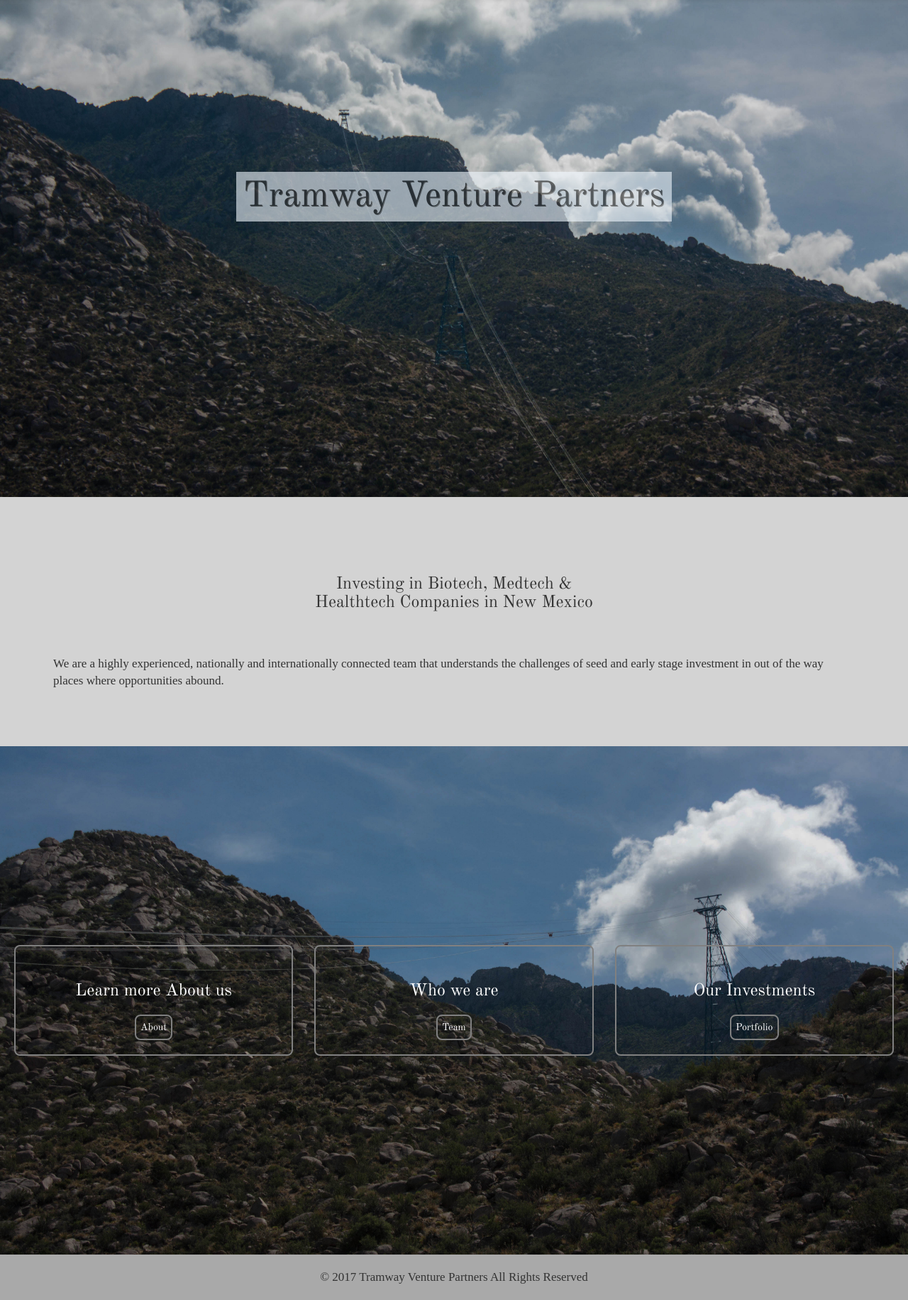
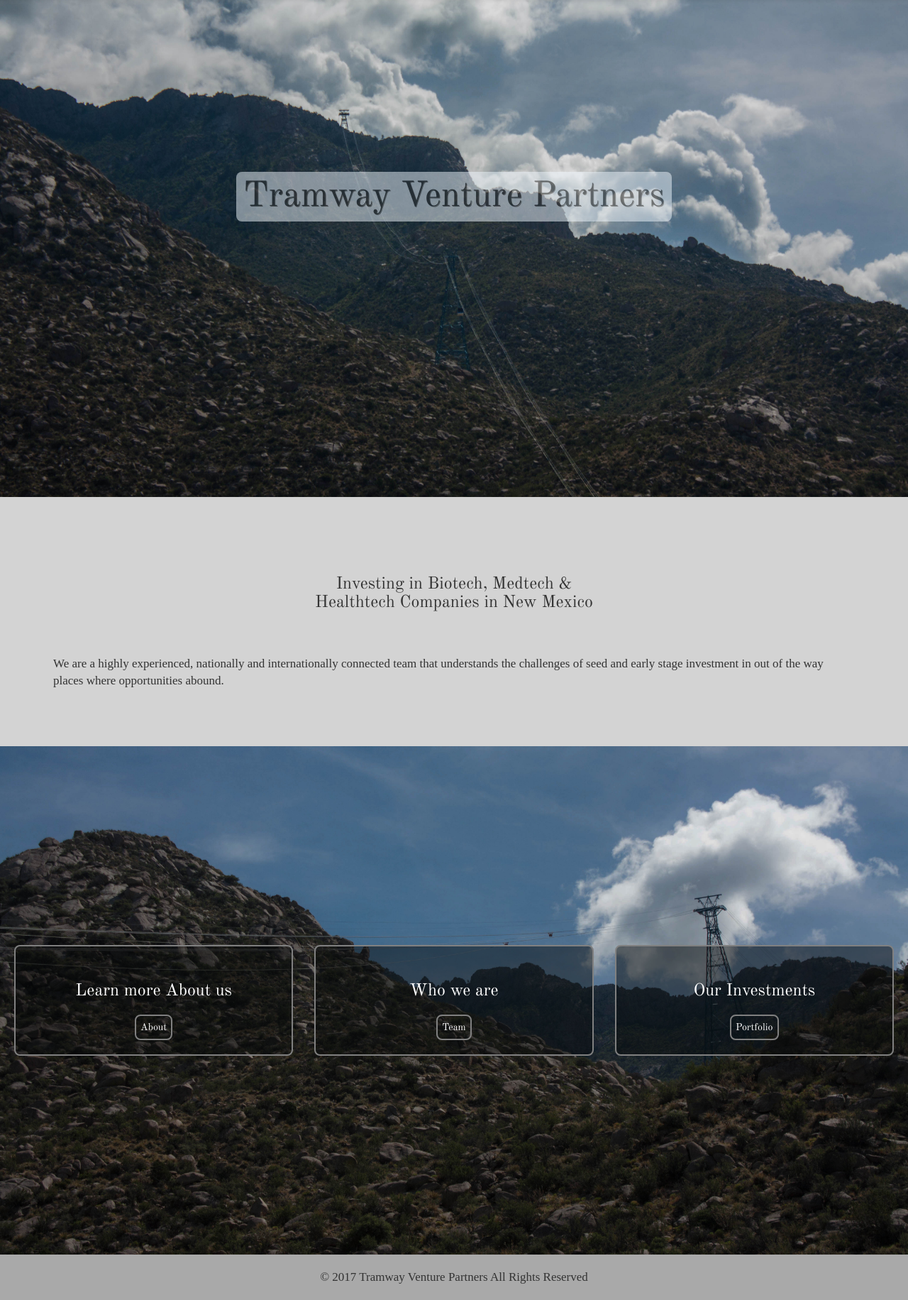
Before and after one commit to DanielleM565/tvp, a PHP site: page / in a window 1280 px wide. Shown: the part 51-1882 px from the top of the page at 71% size. Run offline with PHP 8.4, Linux system fonts and the light colour scheme; some libraries are stand-ins or nearby versions; some web fonts are replaced.

Commit message:
added some styling on front page

```diff
--- a/public_html/css/style.css
+++ b/public_html/css/style.css
@@ -176,6 +176,7 @@ button:hover {
 	border-radius: 8px;
 	padding: 5%;
 	margin: 10px auto;
+	background-color: rgba(7, 10, 11, 0.45);
 }
 
 /*
@@ -194,19 +195,21 @@ Home page title overlaid on image
 	.tvp-title {
 		font-size: 22px;
 		background-color: aliceblue;
-		opacity: 0.6;
+		opacity: 0.5;
 		display: inline;
 		text-align: center;
+		border-radius: 8px;
 	}
 }
 
 @media (min-width: 631px) {
 	.tvp-title {
 	background-color: aliceblue;
-	opacity: 0.6;
+	opacity: 0.5;
 	display: inline;
 	text-align: center;
 	font-size: 50px;
+	border-radius: 8px;
 }
 }
 
```
